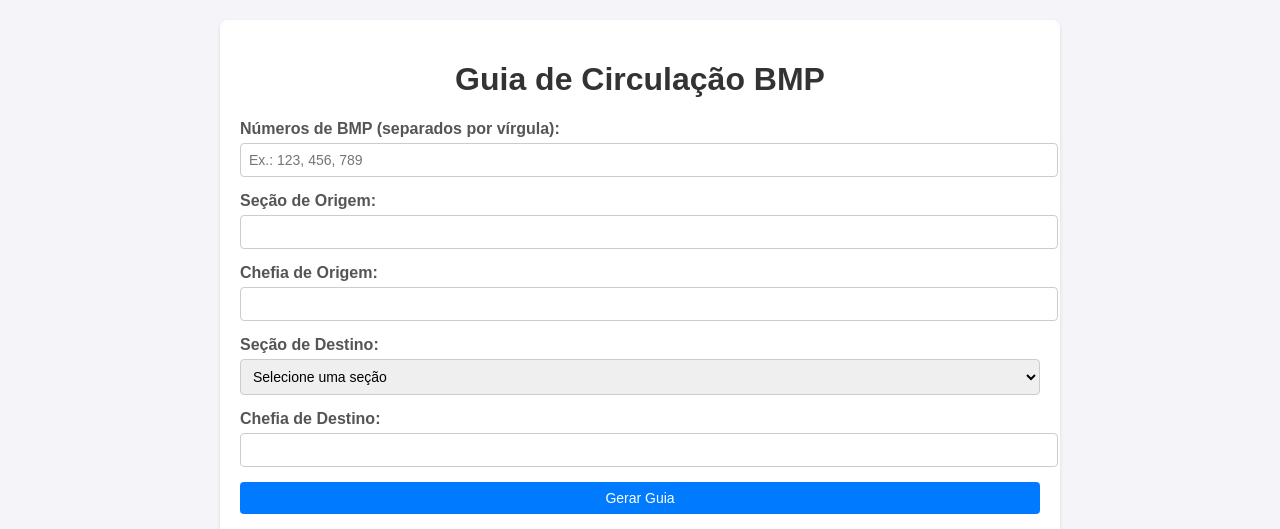
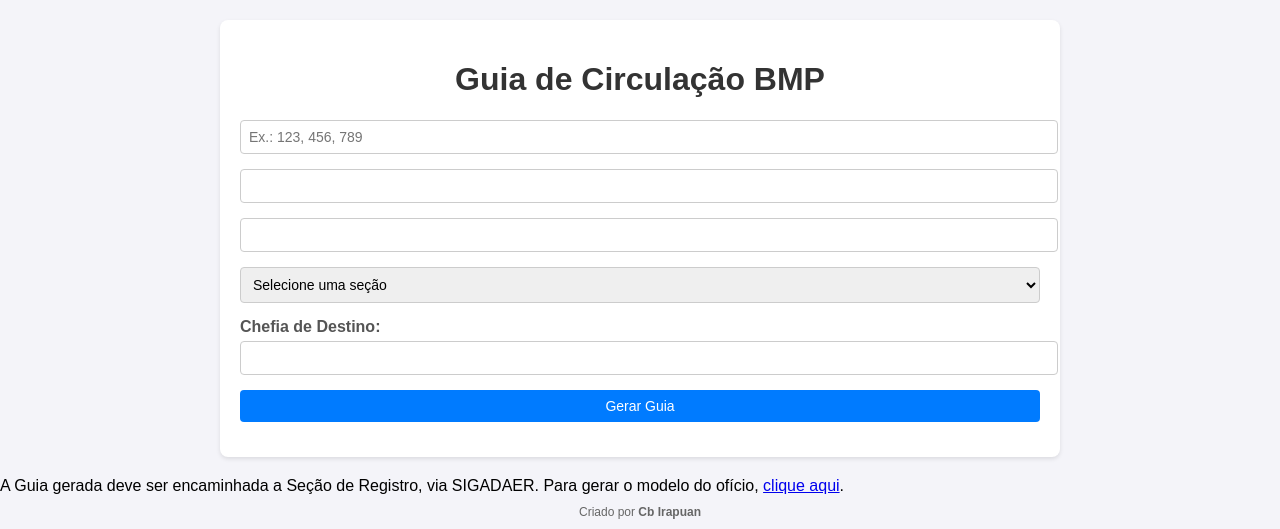
Before and after one commit to irapuanjr13/GUIA-DE-CIRCULACAO, a Flask app: template templates/guia_bens.html in a window 1280 px wide. Shown: the top 529 px of the page. Run offline with Flask 3, Linux system fonts and the light colour scheme; the template is opened without the code that fills it, so the values that code supplies are empty; parts of the project's set-up code (start-up, migrations or seed data) failed here and were passed over.

Commit message:
Update guia_bens.html

```diff
--- a/templates/guia_bens.html
+++ b/templates/guia_bens.html
@@ -86,19 +86,19 @@
                 {% endif %}
             </div>
             <div class="form-group">
-                <label for="bmp_number">Números de BMP (separados por vírgula):</label>
+                <label for="bmp_number"=Números de BMP (separados por vírgula):</label>
                 <input type="text" id="bmp_number" name="bmp_numbers" placeholder="Ex.: 123, 456, 789">
             </div>
             <div class="form-group">
-                <label for="secao_origem">Seção de Origem:</label>
+                <label for="secao_origem"=Seção de Origem:</label>
                 <input type="text" id="secao_origem" name="secao_origem" readonly>
             </div>
             <div class="form-group">
-                <label for="chefia_origem">Chefia de Origem:</label>
+                <label for="chefia_origem"=Chefia de Origem:</label>
                 <input type="text" id="chefia_origem" name="chefia_origem" readonly>
             </div>
             <div class="form-group">
-                <label for="secao_destino">Seção de Destino:</label>
+                <label for="secao_destino"=Seção de Destino:</label>
                 <select id="secao_destino" name="secao_destino">
                     <option value="" disabled selected>Selecione uma seção</option>
                     {% for secao in secoes_destino %}
```
